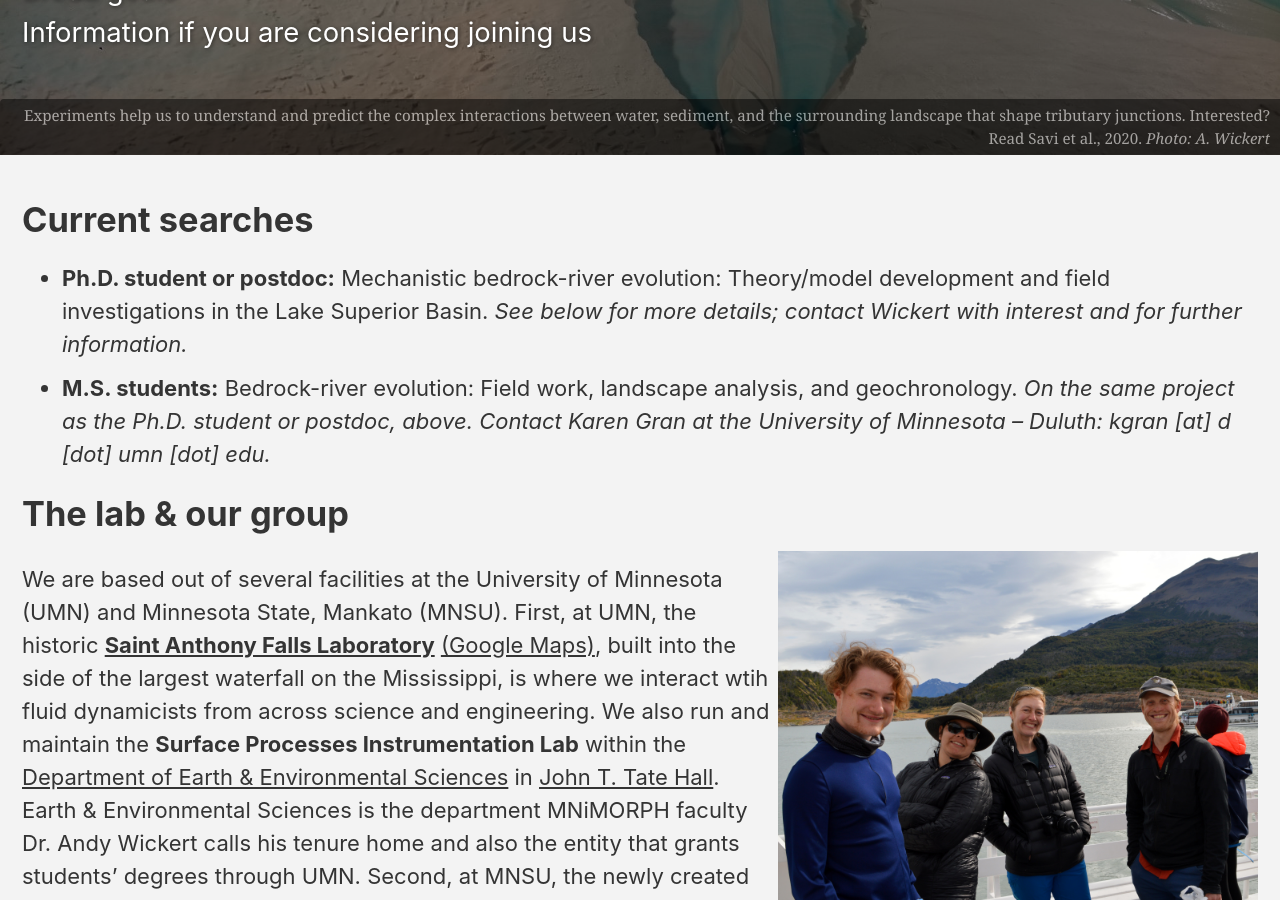
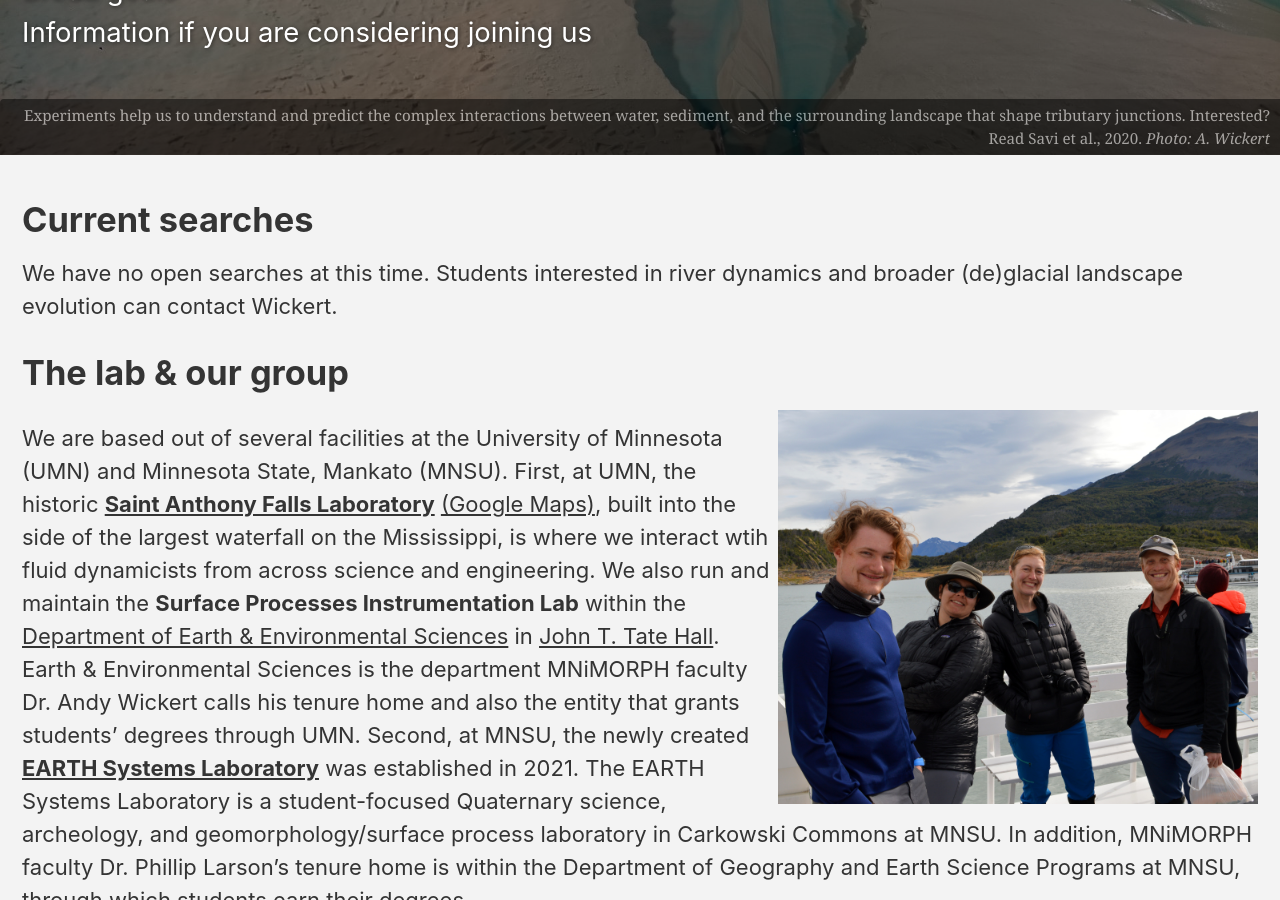
Before and after one commit to MNiMORPH/MNiMORPH.github.io, a Jekyll site: the page built from _pages/prospective.md, in a window 1280 px wide and 900 px high, scrolled down 307 px. Built offline with Jekyll 4.4.1, drawn with Linux system fonts in a browser that asks for light colours; cached includes are drawn as plain includes; nearby versions of some CDN libraries.

Commit message:
prospective: no open searches; contact Wickert about river dynamics or (de)glacial landscapes
Andy, 2026-11-03.  The bedrock-river Ph.D./postdoc and the related M.S.
notice are removed.

Co-Authored-By: Claude Opus 5.5 <noreply@anthropic.com>

```diff
--- a/_pages/prospective.md
+++ b/_pages/prospective.md
@@ -17,8 +17,7 @@ excerpt: "Facilities<br/>Broad goals<br/>Information if you are considering join
 
 # Current searches
 
-* **Ph.D. student or postdoc:** Mechanistic bedrock-river evolution: Theory/model development and field investigations in the Lake Superior Basin. *See below for more details; contact Wickert with interest and for further information.*
-* **M.S. students:** Bedrock-river evolution: Field work, landscape analysis, and geochronology. *On the same project as the Ph.D. student or postdoc, above. Contact Karen Gran at the University of Minnesota &ndash; Duluth: kgran [at] d [dot] umn [dot] edu.*
+We have no open searches at this time. Students interested in river dynamics and broader (de)glacial landscape evolution can contact Wickert.
 
 # The lab & our group
 
```
